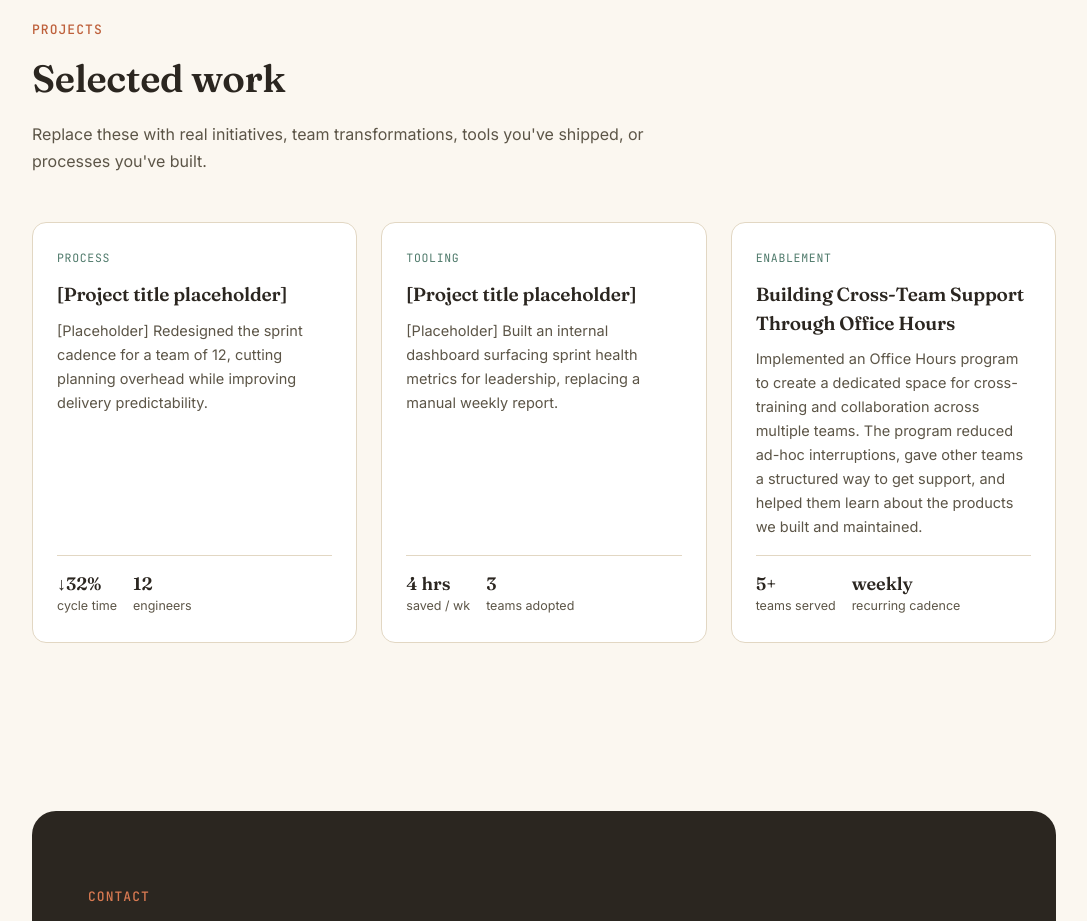
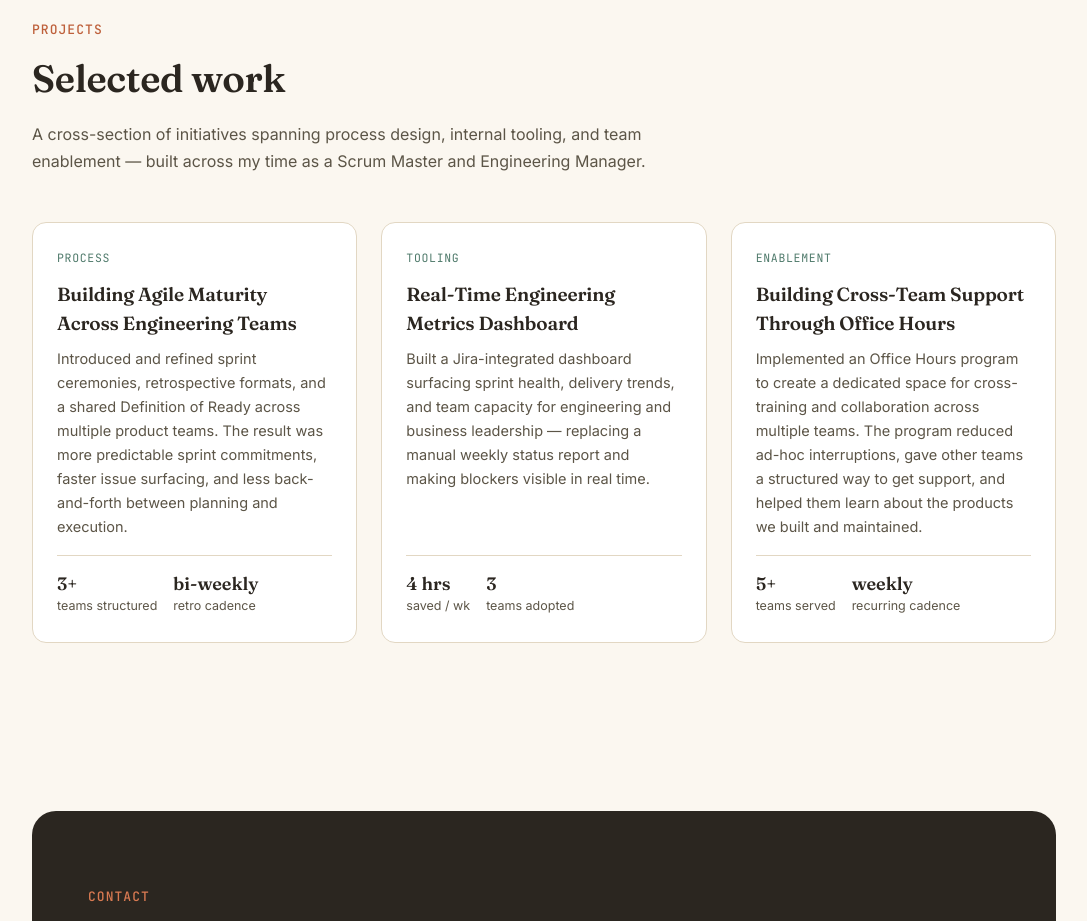
Before and after one commit to chrisfelker4473/website, a plain HTML site: page index.html in a window 1280 px wide. Shown: the part 4280-5201 px from the top of the page, without its empty margins (96-1183 px from the left). Drawn offline with Linux system fonts and the light colour scheme.

Commit message:
Updates to selected work section

```diff
--- a/index.html
+++ b/index.html
@@ -629,22 +629,22 @@
       <div class="section-head">
         <span class="eyebrow">Projects</span>
         <h2>Selected work</h2>
-        <p>Replace these with real initiatives, team transformations, tools you've shipped, or processes you've built.</p>
+        <p>A cross-section of initiatives spanning process design, internal tooling, and team enablement — built across my time as a Scrum Master and Engineering Manager.</p>
       </div>
       <div class="project-grid">
         <div class="project-card">
           <span class="project-tag">Process</span>
-          <h3>[Project title placeholder]</h3>
-          <p>[Placeholder] Redesigned the sprint cadence for a team of 12, cutting planning overhead while improving delivery predictability.</p>
+          <h3>Building Agile Maturity Across Engineering Teams</h3>
+          <p>Introduced and refined sprint ceremonies, retrospective formats, and a shared Definition of Ready across multiple product teams. The result was more predictable sprint commitments, faster issue surfacing, and less back-and-forth between planning and execution.</p>
           <div class="project-stats">
-            <div><strong>↓32%</strong>cycle time</div>
-            <div><strong>12</strong>engineers</div>
+            <div><strong>3+</strong>teams structured</div>
+            <div><strong>bi-weekly</strong>retro cadence</div>
           </div>
         </div>
         <div class="project-card">
           <span class="project-tag">Tooling</span>
-          <h3>[Project title placeholder]</h3>
-          <p>[Placeholder] Built an internal dashboard surfacing sprint health metrics for leadership, replacing a manual weekly report.</p>
+          <h3>Real-Time Engineering Metrics Dashboard</h3>
+          <p>Built a Jira-integrated dashboard surfacing sprint health, delivery trends, and team capacity for engineering and business leadership — replacing a manual weekly status report and making blockers visible in real time.</p>
           <div class="project-stats">
             <div><strong>4 hrs</strong>saved / wk</div>
             <div><strong>3</strong>teams adopted</div>
```
